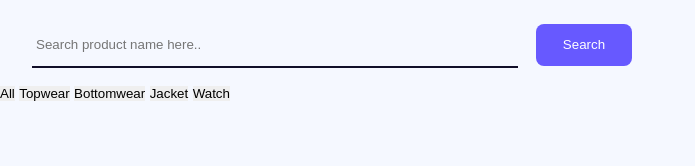
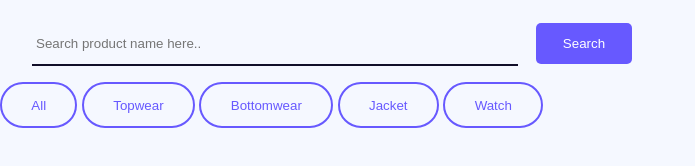
Before and after one commit to AmirTaki/product-filter-search, a plain HTML site: page index.html in a window 1280 px wide. Shown: the whole page, without its empty margins (0-695 px from the left). Drawn offline with Linux system fonts and the light colour scheme.

Commit message:
style : div-buttons

```diff
--- a/src/styles.css
+++ b/src/styles.css
@@ -34,6 +34,19 @@ body {
     margin-left: 1em;
     background-color: #6759ff;
     color : #fff;
-    border-radius: .5rem;
-    margin-top: .5rem;
+    border-radius: 5px;
+    margin-top: .5em;
 }
+
+.button-value {
+    border: 2px solid #6759ff;
+    padding: 1em 2.2em;
+    border-radius: 3em;
+    background-color: transparent;
+    color :#6759ff;
+     cursor: pointer;
+}
+.active {
+    background-color: #6759ff;
+    color : #fff
+}
```
